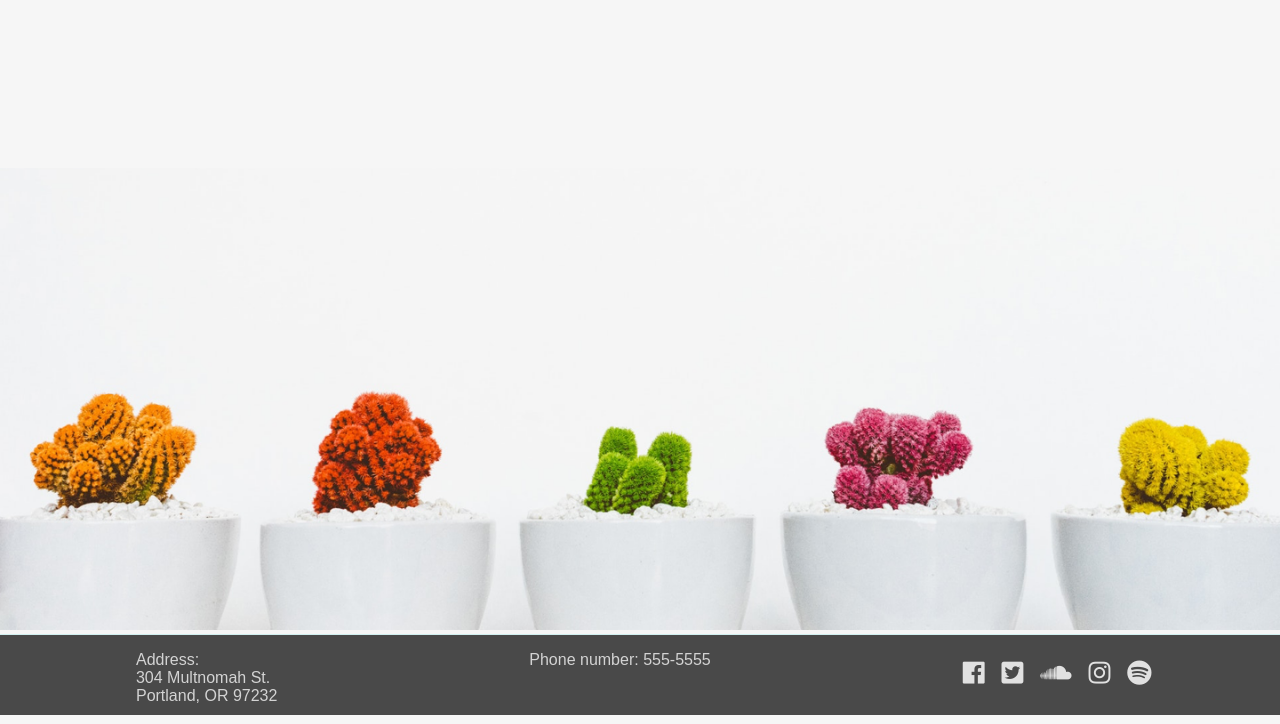
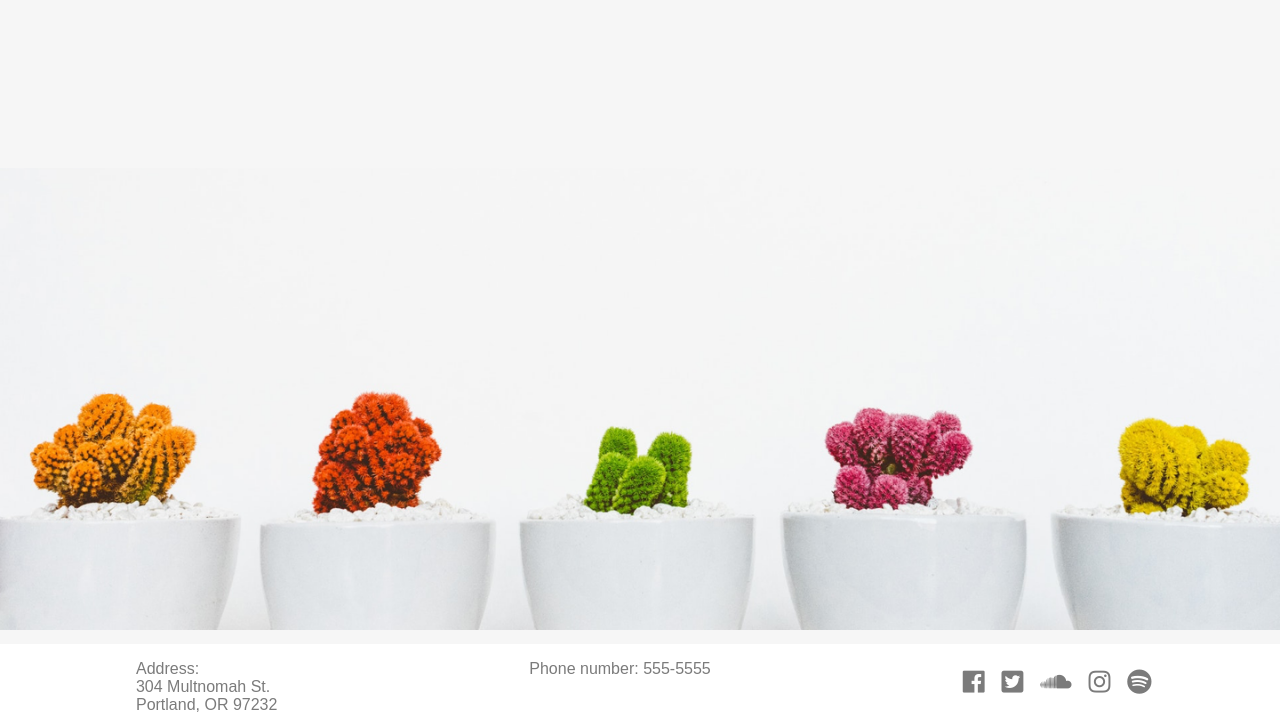
Before and after one commit to Eucile/cowork2, a website built with webpack: page src/index.html in a window 1280 px wide. Shown: the part 573-1297 px from the top of the page. Built offline with nearby package versions, Linux system fonts and the light colour scheme.

Commit message:
add and style white footer class with themed variables and shadows

```diff
--- a/src/index.html
+++ b/src/index.html
@@ -34,7 +34,7 @@
   <img src="assets/images/cacti-crop.png" alt="colorful row of cacti">
 </div>
       </main>
-      <footer>
+      <footer class="white-footer">
         <p class="address">Address:<br> 304 Multnomah St.<br> Portland, OR 97232</p>
         <p class="footer">Phone number: 555-5555</p>
     <div class="icons">
--- a/src/sass/styles.scss
+++ b/src/sass/styles.scss
@@ -275,7 +275,18 @@ footer {
   }
 }
 
-
+.white-footer {
+  background: white;
+  color: darken($grayTheme, 40);
+  box-shadow: 10px 10px 5px $grayTheme;
+  margin: 10px auto 30px auto;
+  border-top: $grayTheme;
+  .icons {
+    i {
+      color: darken($grayTheme, 40);
+    }
+  }
+}
 
 //mobile layout
 
```
